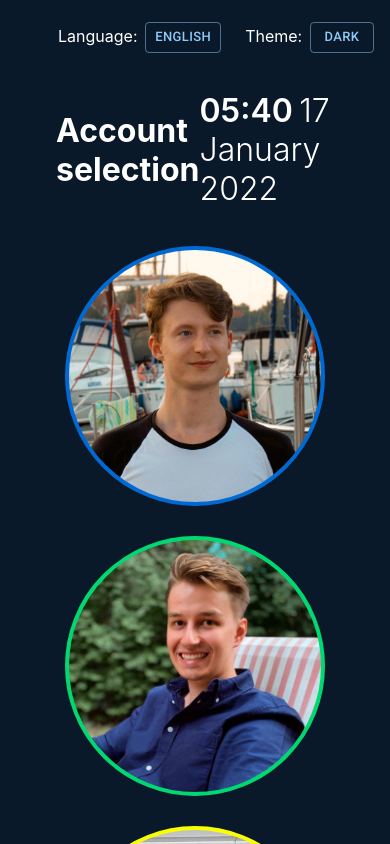
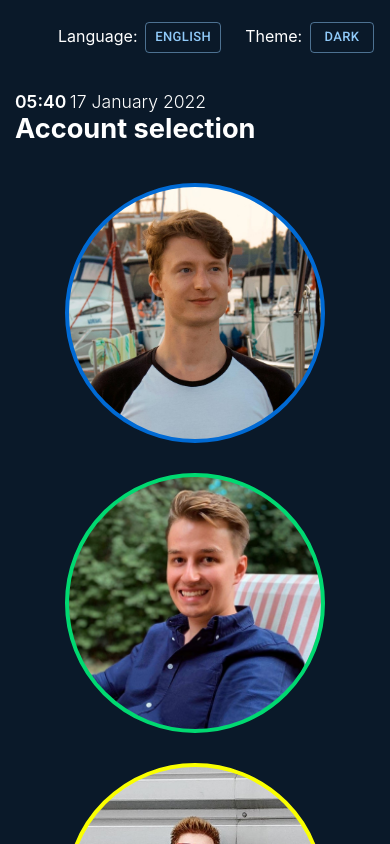
Before and after one commit to k-piekarczyk/pgui-dashboard, a React (Create React App) app: page / in a window 390 px wide. Shown: the top 844 px of the page. Built offline with nearby package versions, Linux system fonts and the light colour scheme.

Commit message:
make pagecontainer more scalable

```diff
--- a/src/_breakpoints.scss
+++ b/src/_breakpoints.scss
@@ -1,2 +1,3 @@
-$middle_screen_breakpoint: 1750px;
+$medium_screen_breakpoint: 1750px;
+$medium-small_screen_breakpoint: 850px;
 $small_screen_breakpoint: 573px;
--- a/src/components/PageContainer.component.scss
+++ b/src/components/PageContainer.component.scss
@@ -1,4 +1,5 @@
 @import "../mixins";
+@import "../breakpoints";
 
 .PageContainer {
 
@@ -34,6 +35,10 @@
         margin-left: 10px;
         font-size: 30px;
         @include theme-aware("color", "color-text");
+
+        @media screen and (max-width: $medium-small_screen_breakpoint) {
+          display: none;
+        }
       }
     }
 
@@ -55,14 +60,29 @@
     align-items: center;
     padding: 16px 56px 8px 56px;
 
+    @media screen and (max-width: $medium-small_screen_breakpoint) {
+      flex-direction: column-reverse;
+      align-items: flex-start;
+      padding-left: 15px;
+    }
+
     &-text {
       display: block;
       margin: 0;
+
+      @media screen and (max-width: $medium-small_screen_breakpoint) {
+        font-size: 1.7em;
+      }
     }
 
     &__Clock {
-      margin-left: auto;
-      font-size: 2em;
+
+      @media screen and (min-width: $medium-small_screen_breakpoint) {
+        margin-left: auto;
+        font-size: 2em;
+      }
+
+      font-size: 1.1em;
 
       &-time {
         margin-right: .2em;
--- a/src/components/UserIcon.component.scss
+++ b/src/components/UserIcon.component.scss
@@ -1,3 +1,5 @@
+@import "../breakpoints";
+
 .UserIcon {
   width: 50px;
   height: 50px;
@@ -7,4 +9,8 @@
   background-repeat: no-repeat;
   background-position: center;
   margin-left: 15px;
+
+  @media screen and (max-width: $medium-small_screen_breakpoint) {
+    display: none;
+  }
 }
--- a/src/pages/Dashboard.page.scss
+++ b/src/pages/Dashboard.page.scss
@@ -6,7 +6,7 @@
   flex-wrap: wrap;
   justify-content: center;
 
-  @media screen and (min-width: $middle_screen_breakpoint) {
+  @media screen and (min-width: $medium_screen_breakpoint) {
     position: absolute;
     top: 50vh;
     transform: translateY(-50%);
@@ -18,7 +18,7 @@
   }
 
   & > * {
-    @media screen and (min-width: $middle_screen_breakpoint) {
+    @media screen and (min-width: $medium_screen_breakpoint) {
       flex-basis: 30%;
     }
     margin: 15px;
@@ -48,6 +48,10 @@
     &__Stats {
       display: flex;
       font-size: 30px;
+
+      & > *:first-child {
+        margin-right: 10px;
+      }
 
       &-number {
         margin-left: auto;
```
Also changed, not shown: src/pages/Login.page.scss (+5 -5 lines).
